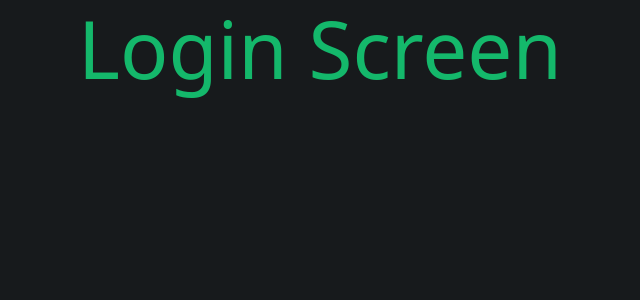
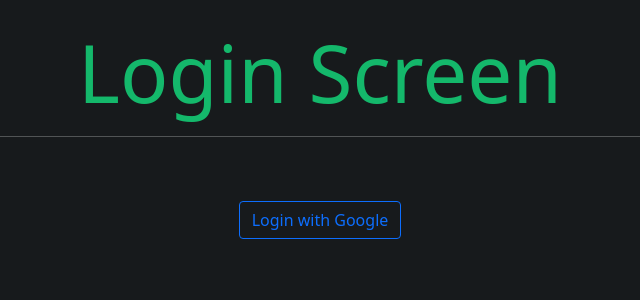
Before and after one commit to qbixmex/heroes-app, a React (Create React App) app: page /login in a window 1280 px wide. Shown: the top 300 px of the page, without its empty margins (320-960 px from the left). Built offline with nearby package versions, Linux system fonts and the light colour scheme.

Commit message:
Navigate Hook

```diff
--- a/src/Components/Login/LoginScreen.tsx
+++ b/src/Components/Login/LoginScreen.tsx
@@ -1,7 +1,25 @@
+import { useNavigate } from "react-router-dom";
+
 const LoginScreen = () => {
+  const navigate = useNavigate();
+
+  const handleLogin = () => {
+    navigate("/", {
+      replace: true
+    });
+  };
+
   return (
     <>
-      <h1 className="text-center display-1 green">Login Screen</h1>
+      <h1 className="text-center display-1 green mt-4">Login Screen</h1>
+      <hr />
+
+      <div className="text-center">
+        <button
+          className="btn btn-outline-primary mt-5"
+          onClick={ handleLogin }
+        >Login with Google</button>
+      </div>
     </>
   );
 };
--- a/src/Components/UI/Navbar.tsx
+++ b/src/Components/UI/Navbar.tsx
@@ -1,9 +1,13 @@
 import React from 'react'
-import { Link, NavLink } from 'react-router-dom'
+import { Link, NavLink, useNavigate } from 'react-router-dom'
 
 export const Navbar = () => {
+  const navigate = useNavigate();
+
   const handleLogout= () => {
-    console.log("Logged Out");
+    navigate("/login", {
+      replace: true
+    });
   };
 
   return (
@@ -33,7 +37,7 @@
       <div className="navbar-collapse collapse w-100 order-3 dual-collapse2 d-flex justify-content-end">
         <ul className="navbar-nav mr-auto">
           <li className='nav-item'>
-            <button className="nav-link btn">Daniel González</button>
+            <button className="nav-link btn text-info">Daniel González</button>
           </li>
           <li className="nav-item">
             <button
```
